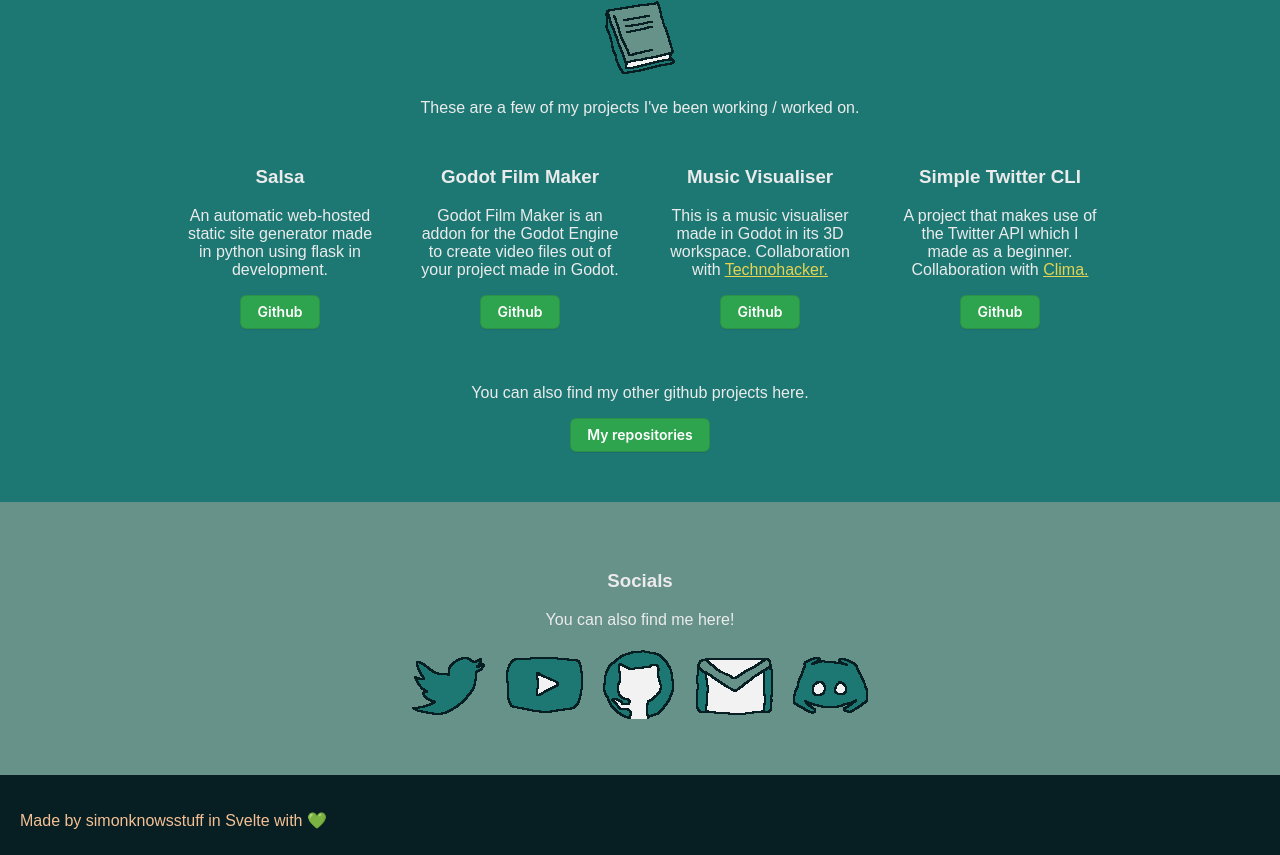
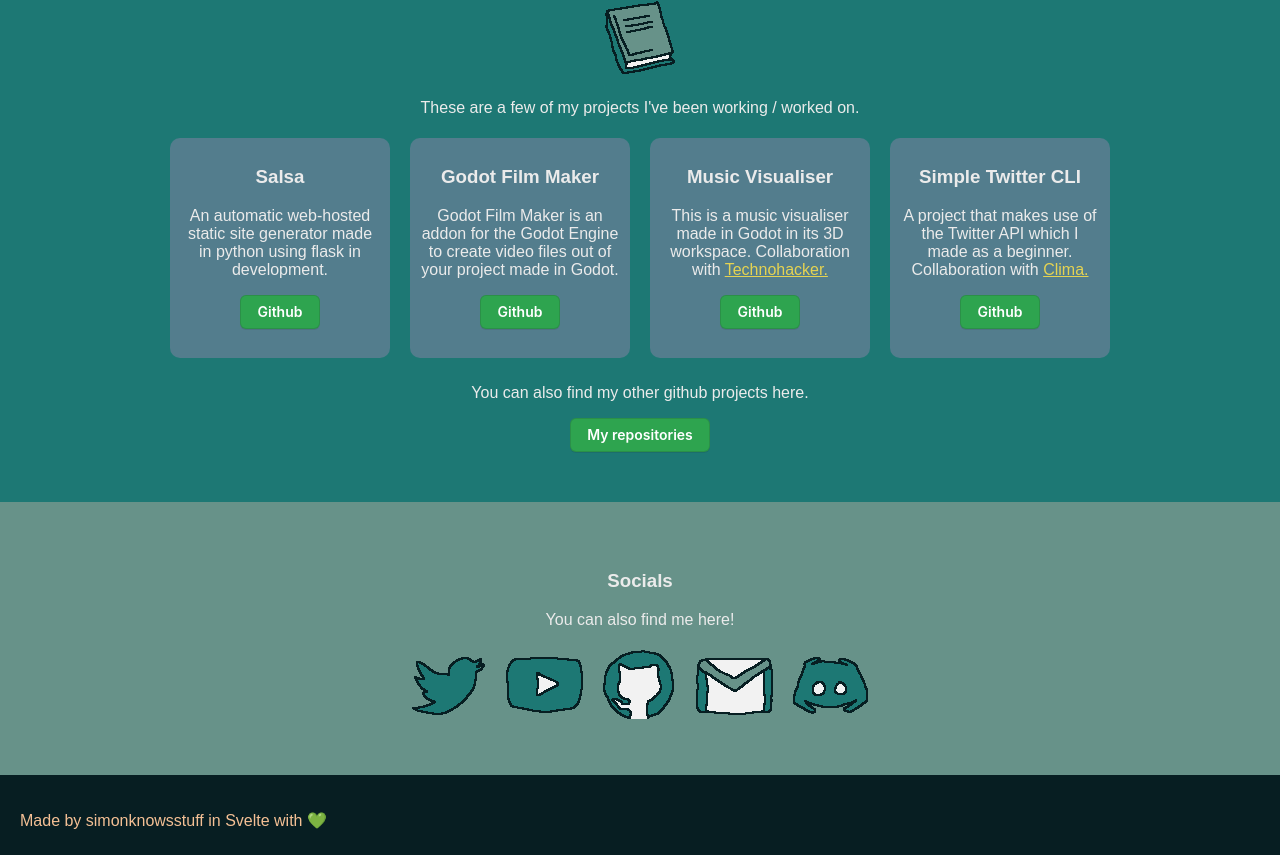
Before and after one commit to simonknowsstuff/simonknowsstuff.github.io, a Svelte app: page / in a window 1280 px wide. Shown: the part 745-1600 px from the top of the page. Built offline with nearby package versions, Linux system fonts and the light colour scheme.

Commit message:
CSS cleanup + Added missing color

```diff
--- a/src/App.svelte
+++ b/src/App.svelte
@@ -16,6 +16,7 @@
     --red-pigment: #ee2e31ff;
     --cultured: #f2f2f2ff;
     --arylide-yellow: #e5d352ff;
+    --teal-blue: #537d8dff;
   }
 
   main {
@@ -72,11 +73,6 @@
     color: var(--peach-crayola);
     text-align: left;
   }
-
-  #footer a {
-    color: inherit;
-    text-decoration: none;
-  }
 </style>
 
 <main>
```
